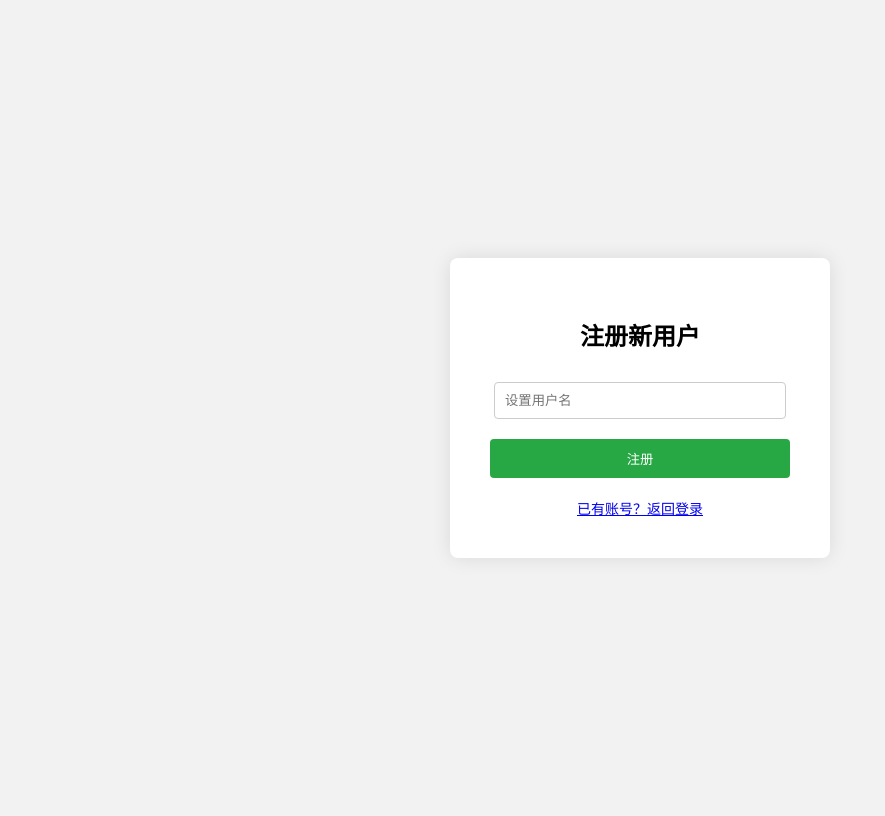
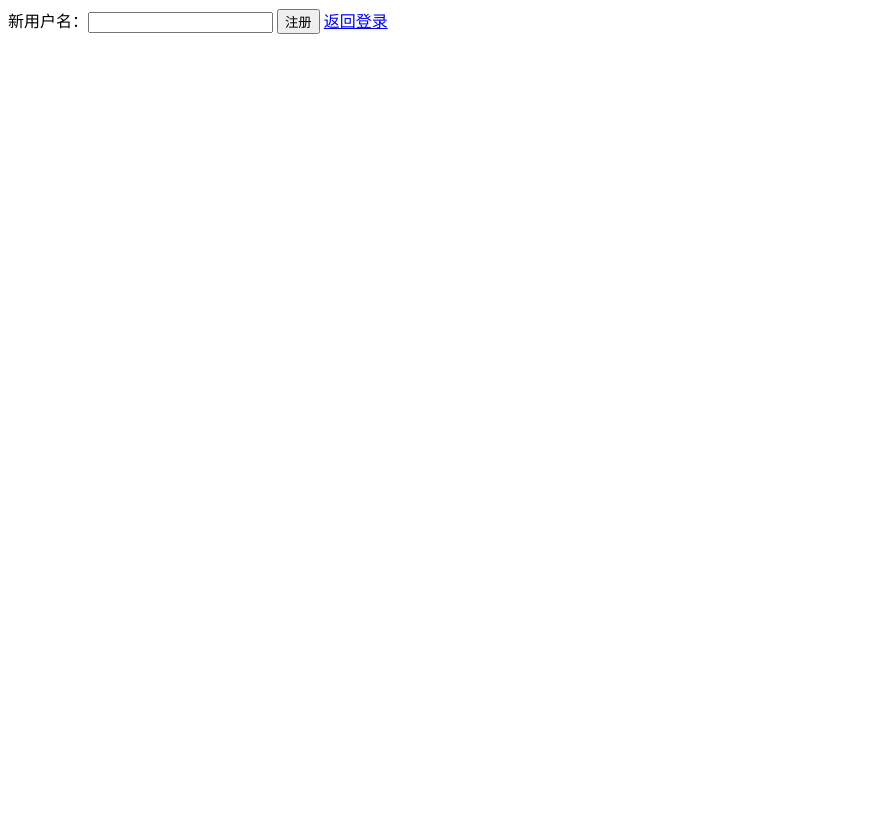
Before and after one commit to TDSUPPLY/Clock-in, a Flask app: page /register in a window 1280 px wide. Shown: the whole page, without its empty margins (0-885 px from the left). After the commit the page ends 34 px from the top, so only its background shows below. Run offline with Flask 3, Linux system fonts and the light colour scheme.

Commit message:
Update register.html

```diff
--- a/templates/register.html
+++ b/templates/register.html
@@ -2,63 +2,13 @@
 <html lang="zh">
 <head>
     <meta charset="UTF-8">
-    <title>注册账号 - Clock-in 系统</title>
-    <style>
-        body {
-            font-family: "Microsoft YaHei", sans-serif;
-            background-color: #f2f2f2;
-            display: flex;
-            justify-content: center;
-            align-items: center;
-            height: 100vh;
-        }
-        .register-container {
-            background: white;
-            padding: 40px;
-            border-radius: 8px;
-            box-shadow: 0 0 20px rgba(0,0,0,0.1);
-            width: 300px;
-            text-align: center;
-        }
-        h2 {
-            margin-bottom: 30px;
-        }
-        input[type="text"] {
-            padding: 10px;
-            width: 90%;
-            margin-bottom: 20px;
-            border: 1px solid #ccc;
-            border-radius: 4px;
-        }
-        .btn {
-            padding: 10px 20px;
-            background: #28a745;
-            color: white;
-            border: none;
-            width: 100%;
-            border-radius: 4px;
-            cursor: pointer;
-        }
-        .btn:hover {
-            background: #218838;
-        }
-        .link {
-            display: block;
-            margin-top: 20px;
-            font-size: 14px;
-        }
-    </style>
+    <title>注册</title>
 </head>
 <body>
-
-<div class="register-container">
-    <h2>注册新用户</h2>
-    <form method="post" action="/register">
-        <input type="text" name="username" placeholder="设置用户名" required>
-        <button class="btn" type="submit">注册</button>
-    </form>
-    <a href="/login" class="link">已有账号？返回登录</a>
-</div>
-
+<form method="post">
+    新用户名：<input type="text" name="username">
+    <button type="submit">注册</button>
+    <a href="/login">返回登录</a>
+</form>
 </body>
 </html>
```
